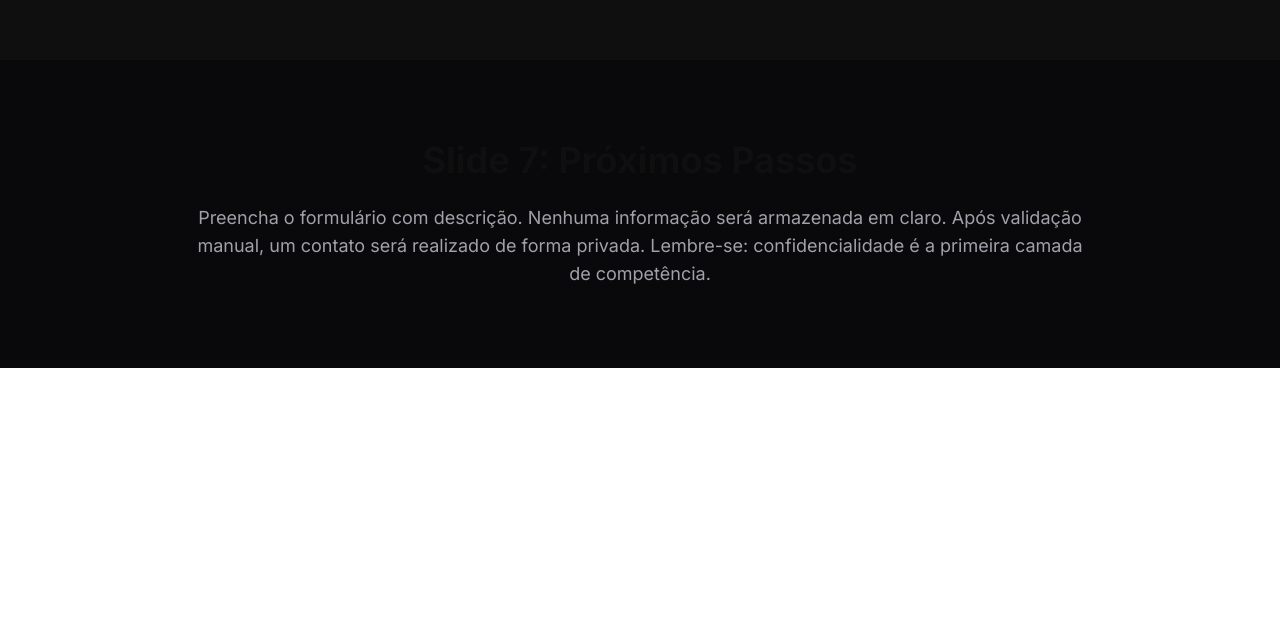
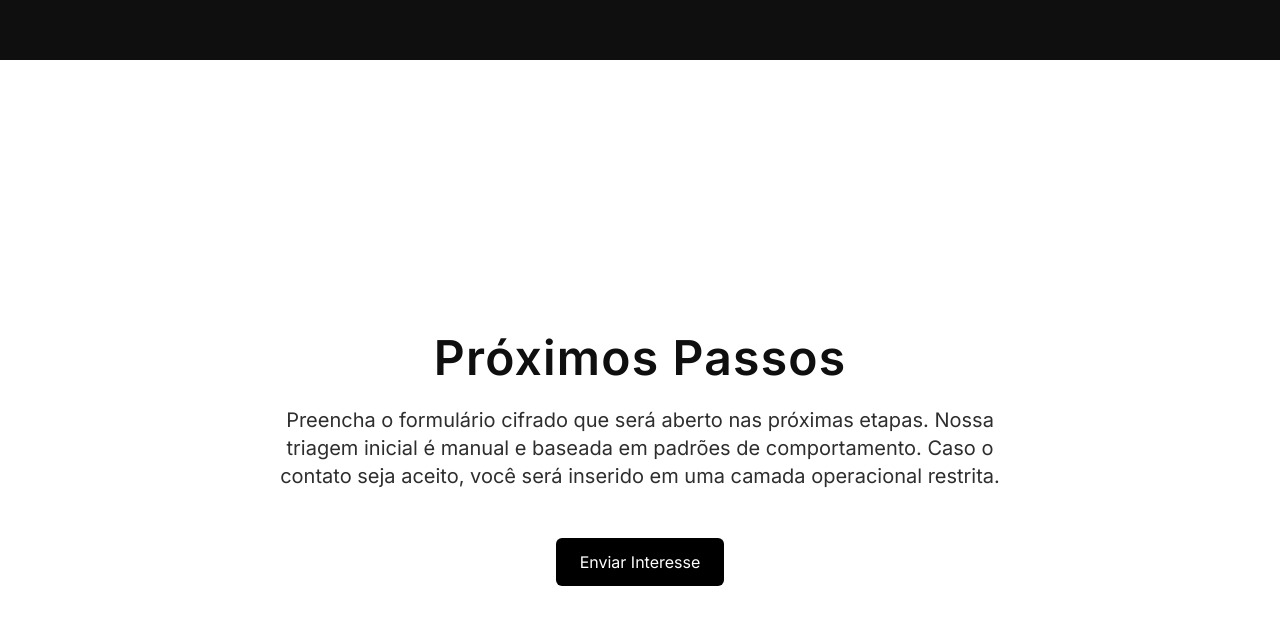
Before and after one commit to Fincorelabs/fincore-landing, a Next.js app: page / in a window 1280 px wide. Shown: the part 4740-5364 px from the top of the page. Before the commit the page ends 5108 px from the top, so only its background shows below. Built offline with nearby package versions, Linux system fonts and the light colour scheme.

Commit message:
Update ProximosPassos.jsx

```diff
--- a/components/sections/ProximosPassos.jsx
+++ b/components/sections/ProximosPassos.jsx
@@ -1,30 +1,16 @@
 // components/sections/ProximosPassos.jsx
-
-import { motion } from "framer-motion";
-
 export default function ProximosPassos() {
   return (
-    <section className="py-20 px-6 bg-zinc-950 text-zinc-100">
-      <div className="max-w-4xl mx-auto space-y-6">
-        <motion.h2
-          className="text-3xl md:text-4xl font-bold text-center"
-          initial={{ opacity: 0, y: 20 }}
-          whileInView={{ opacity: 1, y: 0 }}
-          viewport={{ once: true }}
-          transition={{ duration: 0.6 }}
-        >
-          Slide 7: Próximos Passos
-        </motion.h2>
-
-        <motion.p
-          className="text-zinc-400 text-lg text-center"
-          initial={{ opacity: 0 }}
-          whileInView={{ opacity: 1 }}
-          viewport={{ once: true }}
-          transition={{ delay: 0.3, duration: 0.6 }}
-        >
-          Preencha o formulário com descrição. Nenhuma informação será armazenada em claro. Após validação manual, um contato será realizado de forma privada. Lembre-se: confidencialidade é a primeira camada de competência.
-        </motion.p>
+    <section className="min-h-screen flex flex-col items-center justify-center bg-white text-gray-900 px-6 py-24">
+      <div className="max-w-3xl text-center">
+        <h2 className="text-3xl md:text-5xl font-semibold tracking-wide mb-6">Próximos Passos</h2>
+        <p className="text-lg md:text-xl leading-relaxed text-gray-700 mb-12">
+          Preencha o formulário cifrado que será aberto nas próximas etapas. Nossa triagem inicial é manual e baseada em
+          padrões de comportamento. Caso o contato seja aceito, você será inserido em uma camada operacional restrita.
+        </p>
+        <button className="bg-black text-white px-6 py-3 rounded-md hover:bg-gray-800 transition duration-300">
+          Enviar Interesse
+        </button>
       </div>
     </section>
   );
```
